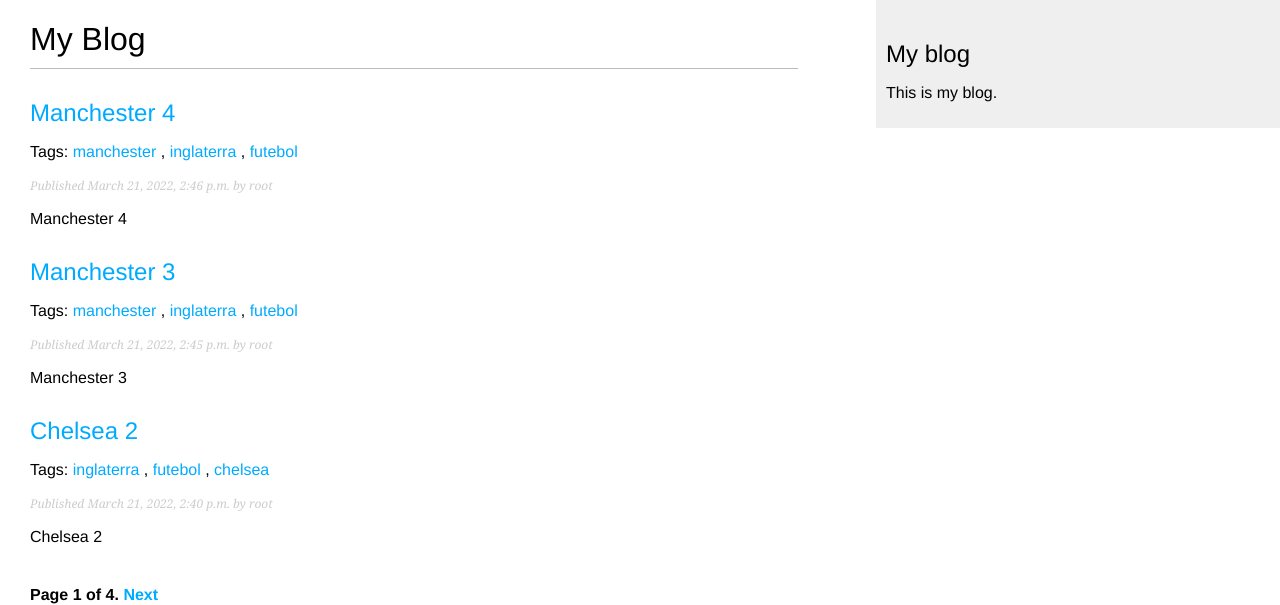
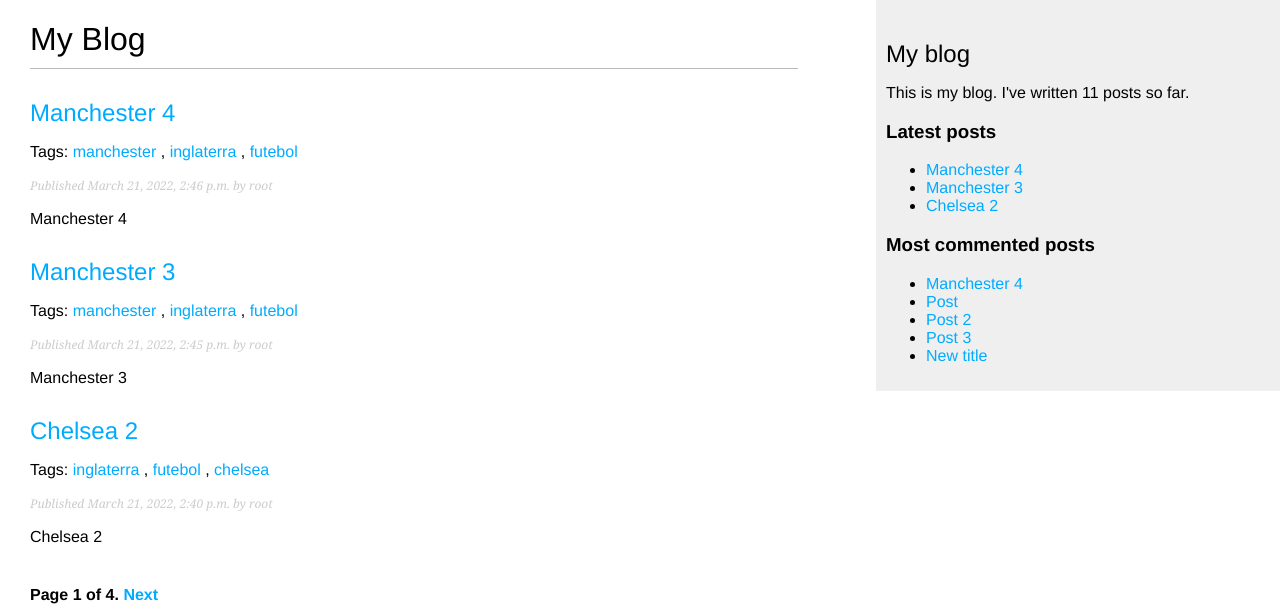
Before and after one commit to grbalmeida/blog-django, a Django app: page /blog/ in a window 1280 px wide. Shown: the top 605 px of the page. Run offline with Django 3.2, Linux system fonts and the light colour scheme; data comes from the database, SQL or seed files in the repository; both versions use the stored data as it was after the commit; parts of the project's set-up code (start-up, migrations or seed data) failed here and were passed over.

Commit message:
Tags de template personalizadas

```diff
--- a/mysite/blog/templates/blog/base.html
+++ b/mysite/blog/templates/blog/base.html
@@ -1,3 +1,4 @@
+{% load blog_tags %}
 {% load static %}
 <!DOCTYPE html>
 <html>
@@ -12,7 +13,18 @@
         </div>
         <div id="sidebar">
             <h2>My blog</h2>
-            <p>This is my blog.</p>
+            <p>This is my blog. I've written {% total_posts %} posts so far.</p>
+            <h3>Latest posts</h3>
+            {% show_latest_posts 3 %}
+            <h3>Most commented posts</h3>
+            {% get_most_commented_posts as most_commented_posts %}
+            <ul>
+                {% for post in most_commented_posts %}
+                    <li>
+                        <a href="{{ post.get_absolute_url }}">{{ post.title }}</a>
+                    </li>
+                {% endfor %}
+            </ul>
         </div>
     </body>
 </html>
--- /dev/null
+++ b/mysite/blog/templates/blog/post/latest_posts.html
@@ -0,0 +1,7 @@
+<ul>
+    {% for post in latest_posts %}
+        <li>
+            <a href="{{ post.get_absolute_url }}">{{ post.title }}</a>
+        </li>
+    {% endfor %}
+</ul>
--- /dev/null
+++ b/mysite/blog/templatetags/blog_tags.py
@@ -0,0 +1,25 @@
+from django import template
+from django.db.models import Count
+from ..models import Post
+
+register = template.Library()
+
+# simple_tag: processa os dados e devolve uma string
+# inclusion_tag: processa os dados e devolve um template renderizado
+# Se quiser registrar uma tag com um nome diferente, utilizar o atributo name
+# Exemplo: @register.simple_tag(name='my_tag')
+
+@register.simple_tag
+def total_posts():
+    return Post.published.count()
+
+@register.inclusion_tag('blog/post/latest_posts.html')
+def show_latest_posts(count=5):
+    latest_posts = Post.published.order_by('-publish')[:count]
+    return {'latest_posts': latest_posts}
+
+@register.simple_tag
+def get_most_commented_posts(count=5):
+    return Post.published.annotate(
+        total_comments=Count('comments')
+    ).order_by('-total_comments')[:count]
--- a/mysite/blog/views.py
+++ b/mysite/blog/views.py
@@ -3,6 +3,7 @@ from django.shortcuts import render, get_object_or_404
 from django.core.paginator import Paginator, EmptyPage, PageNotAnInteger
 from django.views.generic import ListView
 from django.core.mail import send_mail
+from django.db.models import Count
 from taggit.models import Tag
 from .models import Post
 from .forms import EmailPostForm, CommentForm
@@ -56,12 +57,20 @@ def post_detail(request, year, month, day, post):
     else:
         comment_form = CommentForm()
 
+    # Lista de postagens semelhantes
+    post_tags_ids = post.tags.values_list('id', flat=True) # Obtém tags do post atual
+    # Obtém posts que contenha as tags do post atual, excluindo o post atual
+    similar_posts = Post.published.filter(tags__in=post_tags_ids).exclude(id=post.id)
+    # Ordena pela quantidade de tags e data de publicação
+    similar_posts = similar_posts.annotate(same_tags=Count('tags')).order_by('-same_tags', '-publish')[:4]
+
     return render(request,
                   'blog/post/detail.html',
                   {'post': post,
                    'comments': comments,
                    'new_comment': new_comment,
-                   'comment_form': comment_form})
+                   'comment_form': comment_form,
+                   'similar_posts': similar_posts})
 
 class PostListView(ListView):
     queryset = Post.published.all()
--- a/requirements.txt
+++ b/requirements.txt
@@ -1,4 +1,5 @@
 asgiref==3.5.0
 Django==3.0.14
+django-taggit==1.2.0
 pytz==2021.3
 sqlparse==0.4.2
```
Also changed, not shown: mysite/blog/templates/blog/post/detail.html (+8 -0 lines), mysite/blog/templatetags/__init__.py (added), mysite/db.sqlite3.
